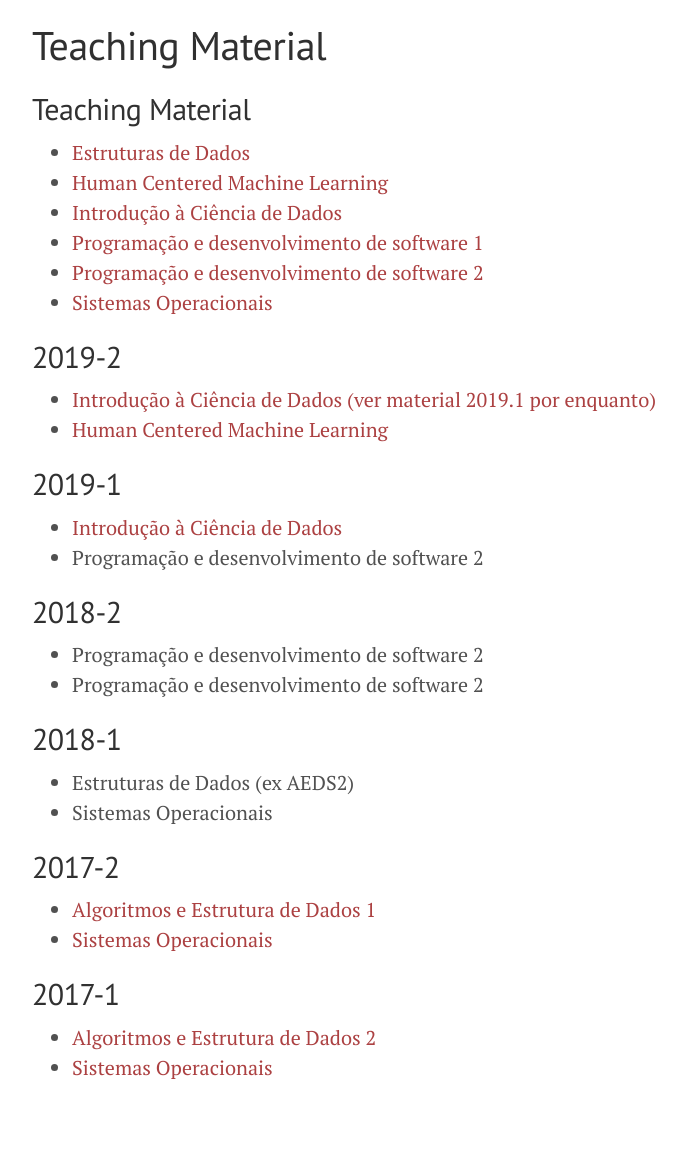
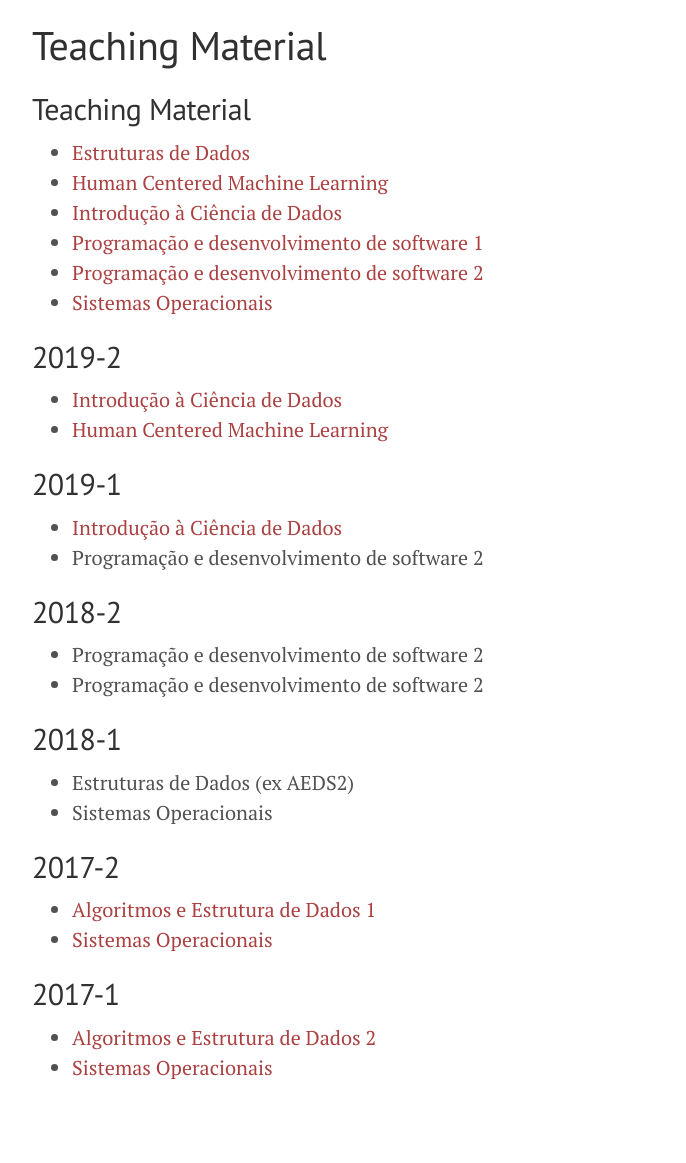
Before and after one commit to flaviovdf/flaviovdf.github.io, a Jekyll site: the page built from teaching/index.md, in a window 1280 px wide. Shown: the whole page, without its empty margins (248-934 px from the left). Built offline with Jekyll 4.4.1, drawn with Linux system fonts in a browser that asks for light colours.

Commit message:
Update index.md

```diff
--- a/teaching/index.md
+++ b/teaching/index.md
@@ -14,7 +14,7 @@ permalink: /teaching/
   * [Sistemas Operacionais](https://github.com/flaviovdf/sistemas-operacionais)
 
 ## 2019-2
-   * [Introdução à Ciência de Dados (ver material 2019.1 por enquanto)](https://github.com/icd-ufmg/2019.1)
+   * [Introdução à Ciência de Dados](https://github.com/icd-ufmg/2019.2)
    * [Human Centered Machine Learning](https://docs.google.com/document/d/1mGAOLGnWxsxzCPLBvt4w7dIu5FbHco9e3mLR8ymkvzc/edit?usp=sharing)
 
 
```
